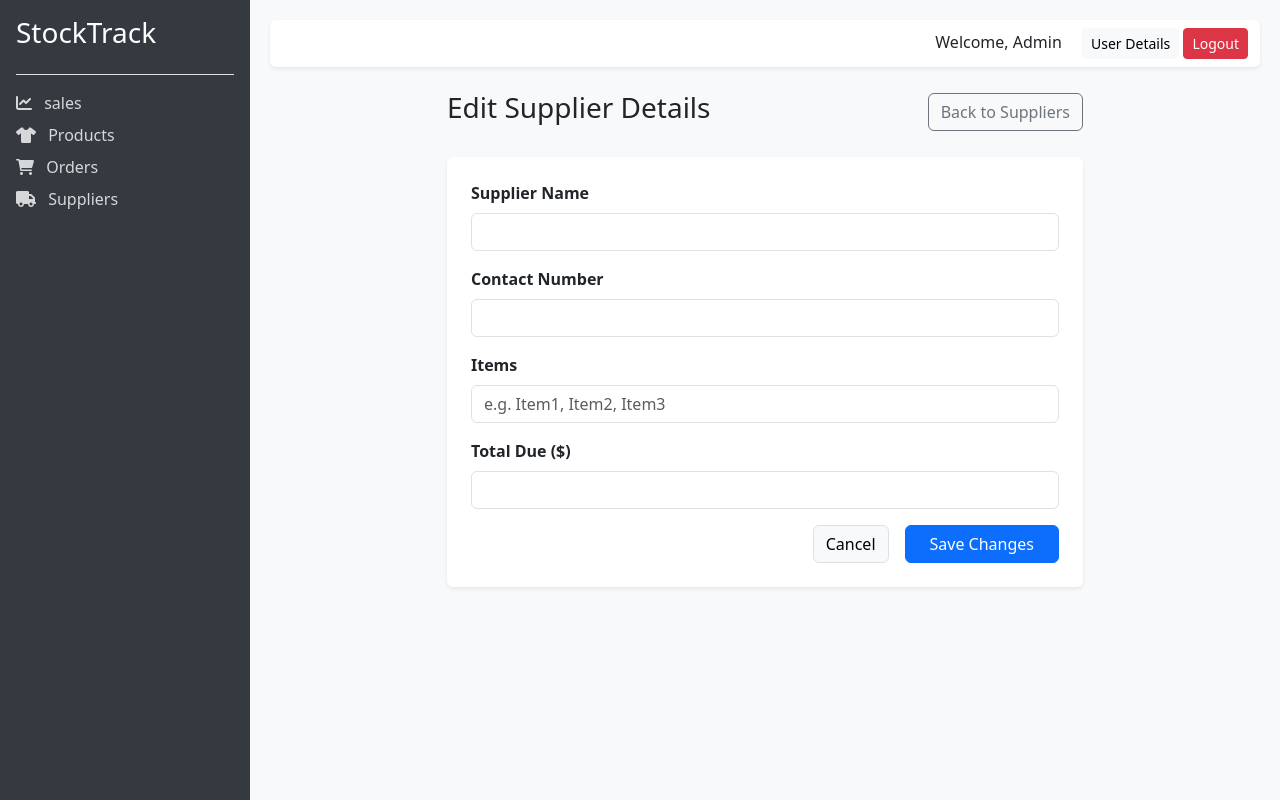
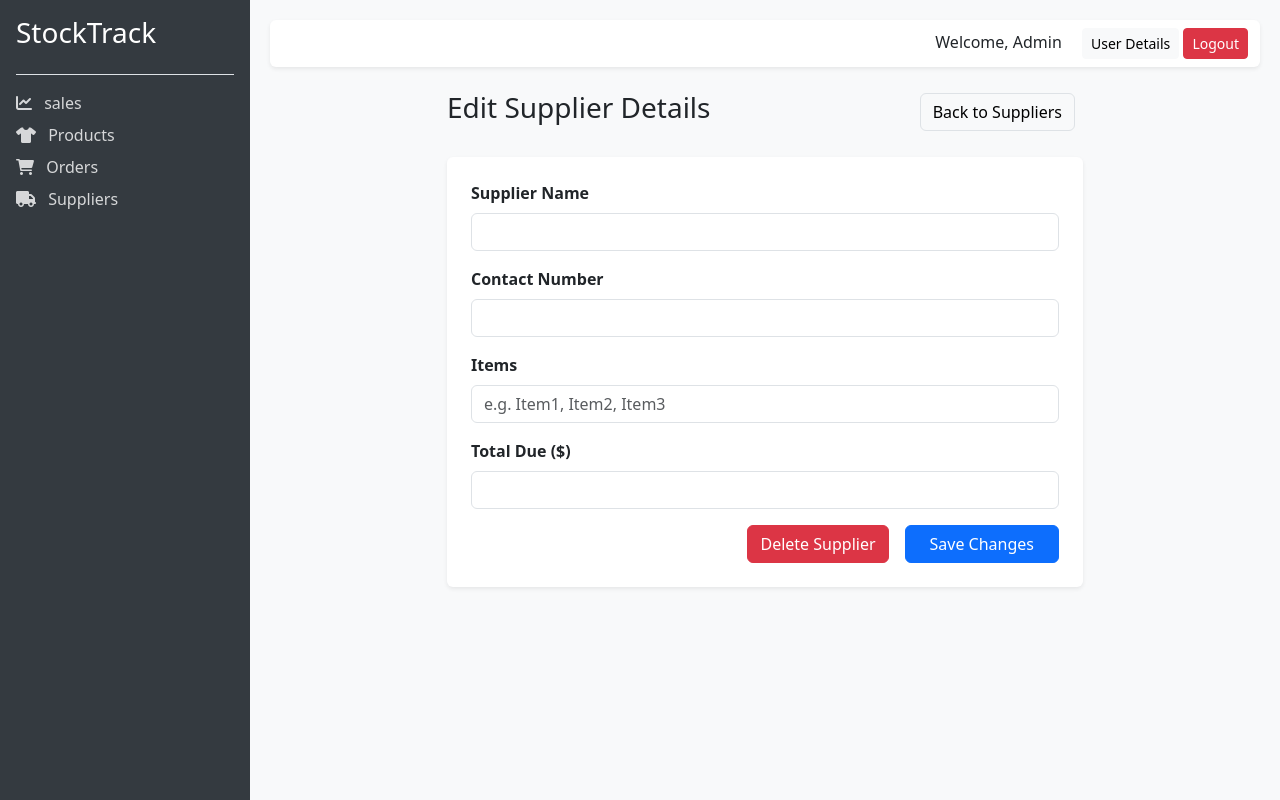
Before and after one commit to Ravindu-Kuruppuarachchi/StockTrack, a FastAPI app: page /suppliers/1/update in a window 1280 px wide. Run offline with FastAPI, Linux system fonts and the light colour scheme.

Commit message:
add supplier delete feature

```diff
--- a/curd.py
+++ b/curd.py
@@ -134,3 +134,9 @@ def update_order_state(db: Session, order_id: int, action: str):
 
     db.commit()
     return order
+
+
+def delete_supplier(db: Session, supplier: Supplier):
+    db.delete(supplier)
+    db.commit()
+    return None
--- a/main.py
+++ b/main.py
@@ -193,14 +193,21 @@ async def edit_supplier_form(
 @app.post("/suppliers/{supplier_id}/update", response_class=HTMLResponse)
 async def edit_supplier_submit(
     supplier_id: int,
+    action: str = Form(...),
     supplier_name: str = Form(...),
     contact_number: str = Form(...),
     items: str = Form(""),
     total_due: float = Form(0.0),
     db: Session = Depends(get_db)
 ):
-    curd.update_supplier_details(db, supplier_id, supplier_name, contact_number, items, total_due)
-    return RedirectResponse(url="/suppliers", status_code=303)
+    if action == "update":
+        curd.update_supplier_details(db, supplier_id, supplier_name, contact_number, items, total_due)
+        return RedirectResponse(url="/suppliers", status_code=303)
+
+    if action == "delete":
+        supplier = curd.get_supplier_by_id(db, supplier_id)
+        curd.delete_supplier(db, supplier)
+        return RedirectResponse(url="/suppliers", status_code=303)
 
 
 @app.post("/suppliers/place")
--- a/templates/update_supplier.html
+++ b/templates/update_supplier.html
@@ -8,7 +8,8 @@
 
         <div class="d-flex justify-content-between align-items-center mb-4">
             <h3>Edit Supplier Details</h3>
-            <a href="/suppliers" class="btn btn-outline-secondary">Back to Suppliers</a>
+            <button type="button" class="btn btn-light border me-2" onclick="window.history.back()">Back to Suppliers</button>
+
         </div>
 
         <div class="card border-0 shadow-sm">
@@ -39,11 +40,12 @@
                         <label for="total_due" class="form-label fw-bold">Total Due ($)</label>
                         <input type="number" step="0.01" class="form-control" name="total_due" id="total_due"
                                value="{{ supplier.total_due }}" required>
+
                     </div>
 
                     <div class="d-grid gap-2 d-md-flex justify-content-md-end">
-                        <a href="/suppliers" class="btn btn-light border me-2">Cancel</a>
-                        <button type="submit" class="btn btn-primary px-4">Save Changes</button>
+                        <button type="submit" name="action" value="delete" class="btn btn-danger me-2">Delete Supplier</button>
+                        <button type="submit" name="action" value= "update" class="btn btn-primary px-4">Save Changes</button>
                     </div>
                 </form>
             </div>
```
